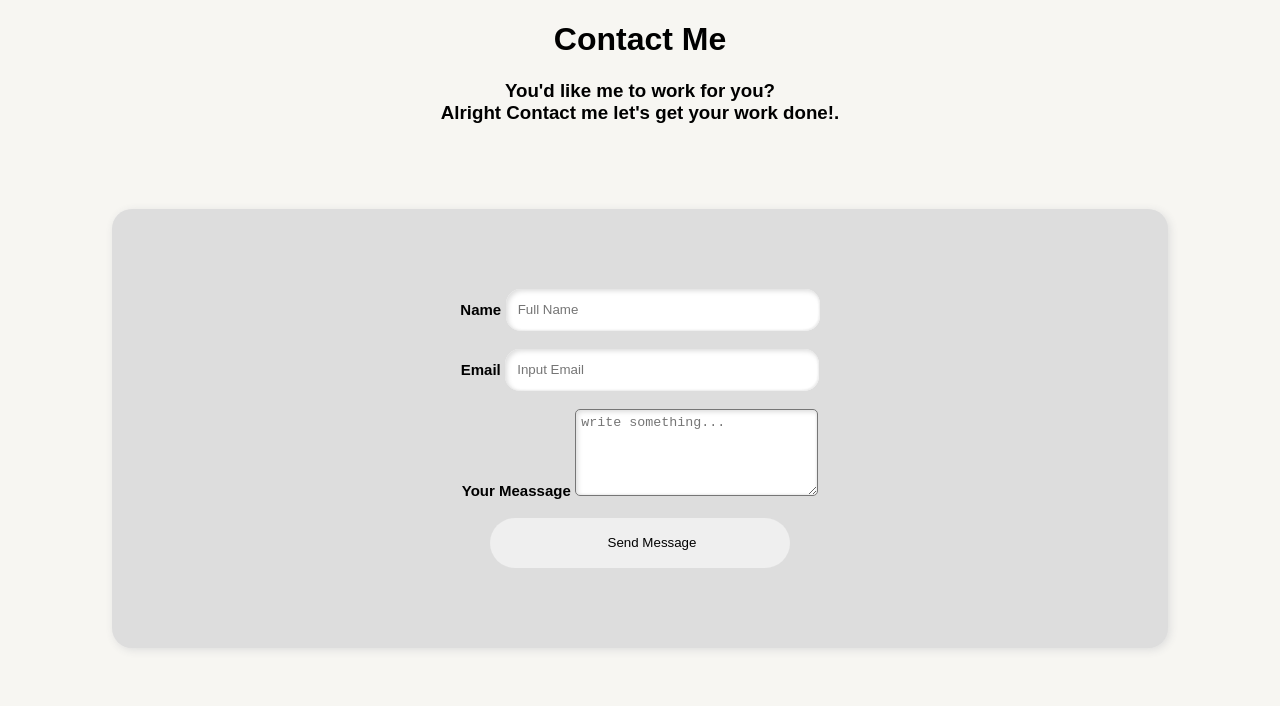
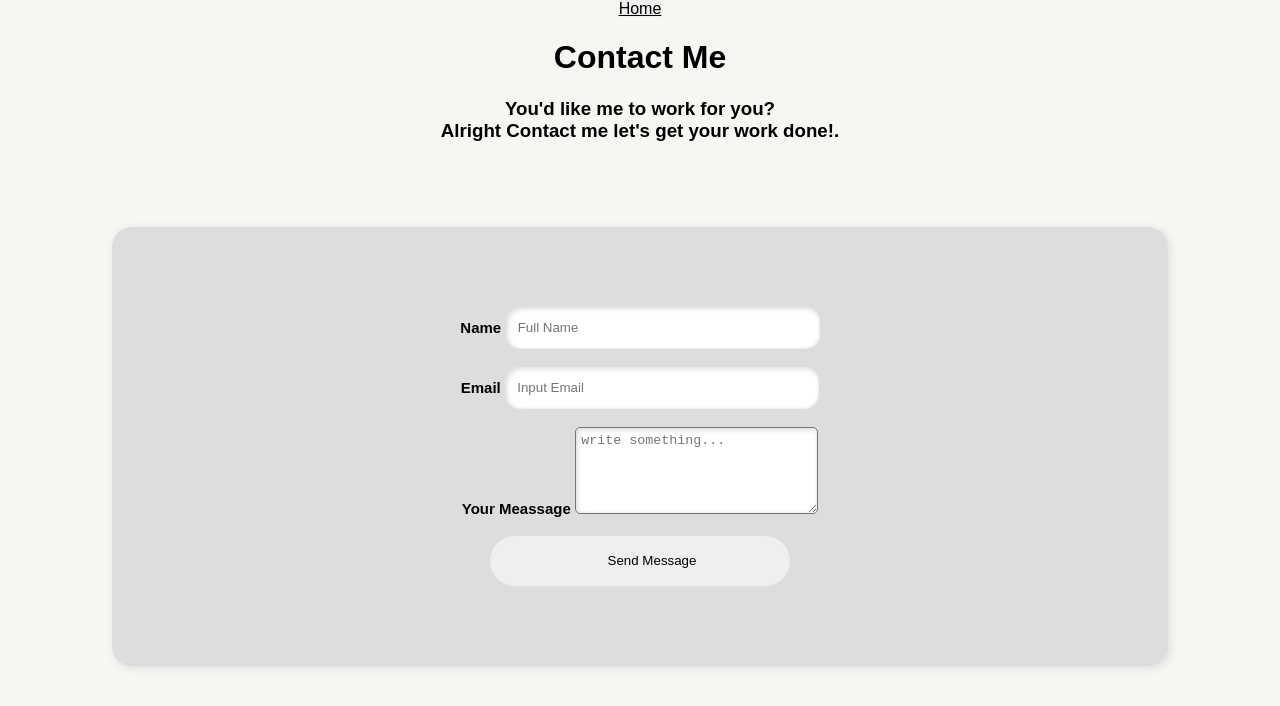
Before and after one commit to Erysmal/Emmanuel-s-cv, a plain HTML site: page Contact.html in a window 1280 px wide. Drawn offline with Linux system fonts and the light colour scheme.

Commit message:
update Contact.html

```diff
--- a/Contact.html
+++ b/Contact.html
@@ -6,6 +6,9 @@
     <title>Contactme</title>
   </head>
   <body>
+    <nav class="navbar">
+      <a href="index.html">Home</a>
+    </nav>
    <div class="bdy">
     <h1>Contact Me</h1>
     <h3>You'd like me to work for you? <br />Alright Contact me let's get your work done!.</h3> <br /><br />
```
